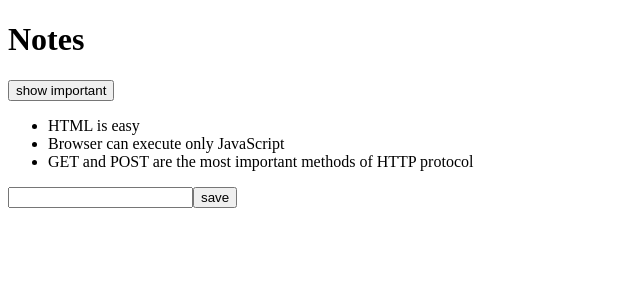
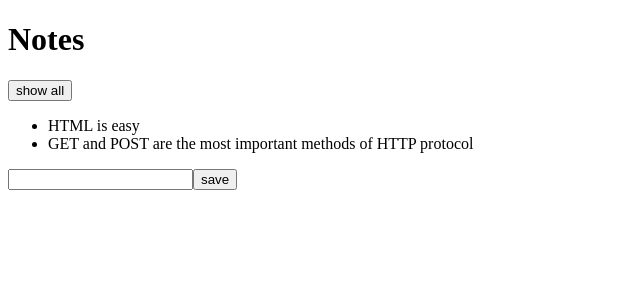
Before and after one commit to probonogo/fullstackopen, a React (Vite) app in the folder part2-notes-frontend/: page / in a window 1280 px wide. Shown: the top 300 px of the page, without its empty margins (0-640 px from the left). Built offline with nearby package versions, Linux system fonts and the light colour scheme; data requests are answered from the project's data file.

Commit message:
Sending Data to the Server

```diff
--- a/part2-notes-frontend/src/App.jsx
+++ b/part2-notes-frontend/src/App.jsx
@@ -5,41 +5,32 @@ import Note from './components/Note'
 const App = () => {
   const [notes, setNotes] = useState([])
   const [newNote, setNewNote] = useState('')
-  const [showAll, setShowAll] = useState(true)
+  const [showAll, setShowAll] = useState(false)
 
-  const hook = () => {
-    console.log('effect')
+  useEffect(() => {
     axios.get('http://localhost:3001/notes').then((response) => {
-      console.log('promise fulfilled')
       setNotes(response.data)
     })
-  }
-
-  useEffect(hook, [])
-
-  console.log('render', notes.length, 'notes')
+  }, [])
 
   const addNote = (event) => {
     event.preventDefault()
     const noteObject = {
       content: newNote,
-      date: new Date().toISOString(),
-      important: Math.random() < 0.5,
-      id: notes.length + 1,
+      important: Math.random() > 0.5,
     }
 
-    setNotes(notes.concat(noteObject))
-    setNewNote('')
+    axios.post('http://localhost:3001/notes', noteObject).then((response) => {
+      setNotes(notes.concat(response.data))
+      setNewNote('')
+    })
   }
 
   const handleNoteChange = (event) => {
-    console.log(event.target.value)
     setNewNote(event.target.value)
   }
 
-  const notesToShow = showAll
-    ? notes
-    : notes.filter((note) => note.important === true)
+  const notesToShow = showAll ? notes : notes.filter((note) => note.important)
 
   return (
     <div>
```
Also changed, not shown: 1 other file (tests, documents, lock files or other folders).
